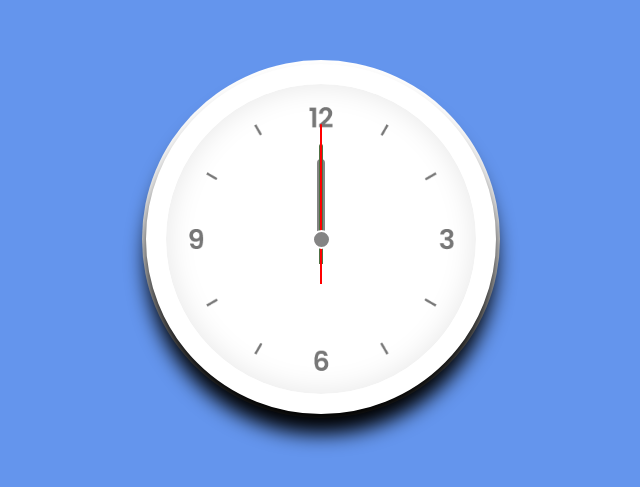
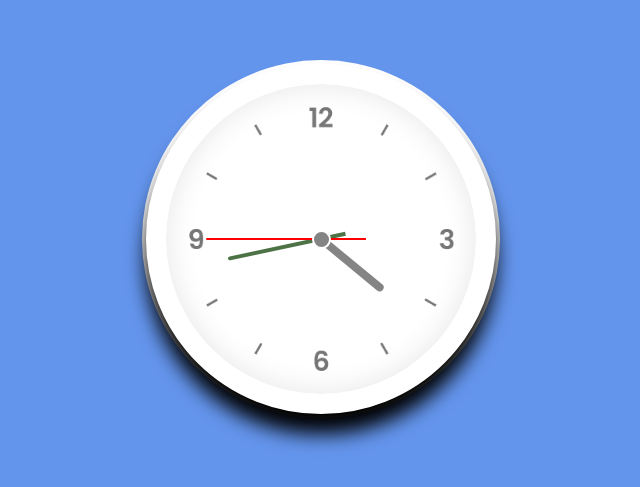
Before and after one commit to akankha/Analog-Clock-Using-Vanila-JS, a plain HTML site: page index.html in a window 1280 px wide. Shown: the part 161-648 px from the top of the page, without its empty margins (319-959 px from the left). Drawn offline with Linux system fonts and the light colour scheme.

Commit message:
including js

```diff
--- a/index.html
+++ b/index.html
@@ -18,5 +18,29 @@
             <div class="sc" id="sc"></div>
         </div>
     </div>
+    <script type="text/javascript">
+
+        const deg = 6;
+        const hr = document.querySelector("#hr");
+        const mn = document.querySelector("#mn");
+        const sc = document.querySelector("#sc");
+
+        setInterval(() => {
+            let day = new Date ();
+            let hh  = day.getHours() * deg;
+            let mm  = day.getMinutes() * deg;
+            let ss  = day.getSeconds() * deg;
+
+
+            hr.style.transform = `rotatez(${hh+(mm/12)}deg)`
+            mn.style.transform = `rotatez(${mm}deg)`
+            sc.style.transform = `rotatez(${ss}deg)`
+
+
+
+        }, );
+
+
+    </script>
 </body>
 </html>
```
